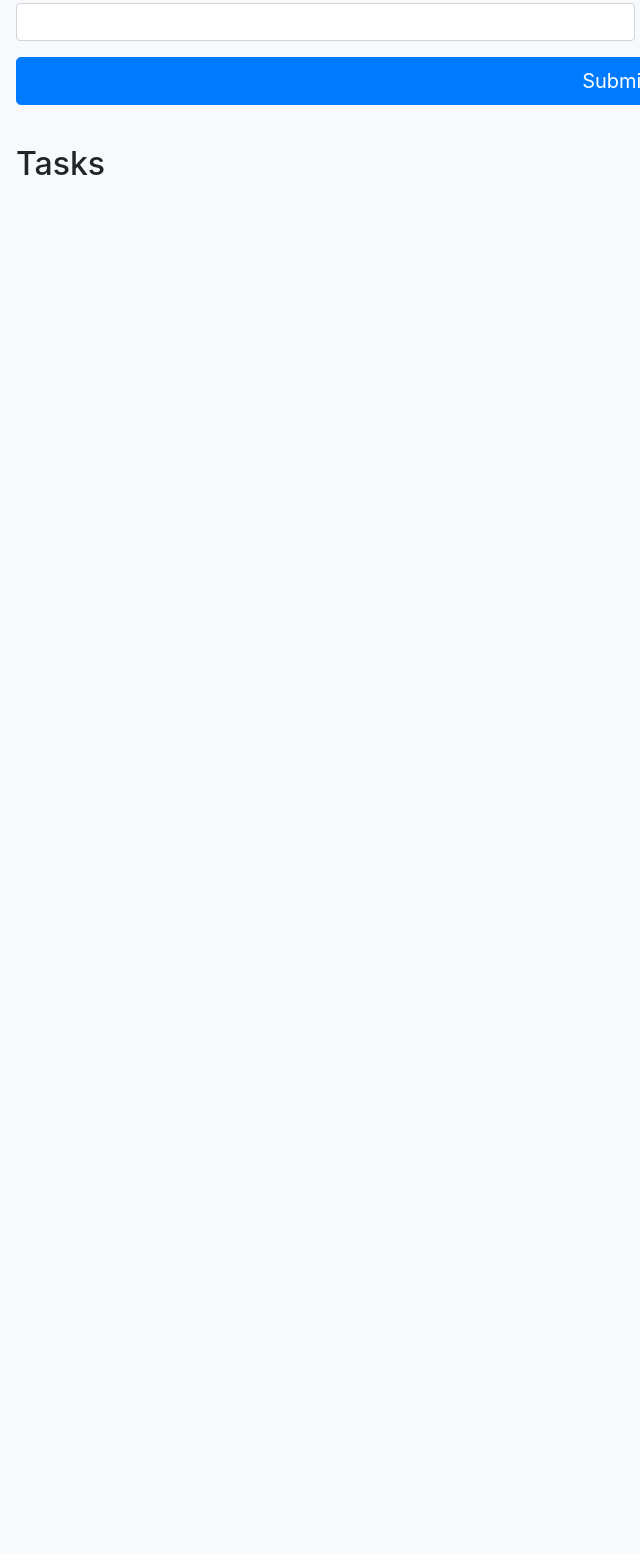
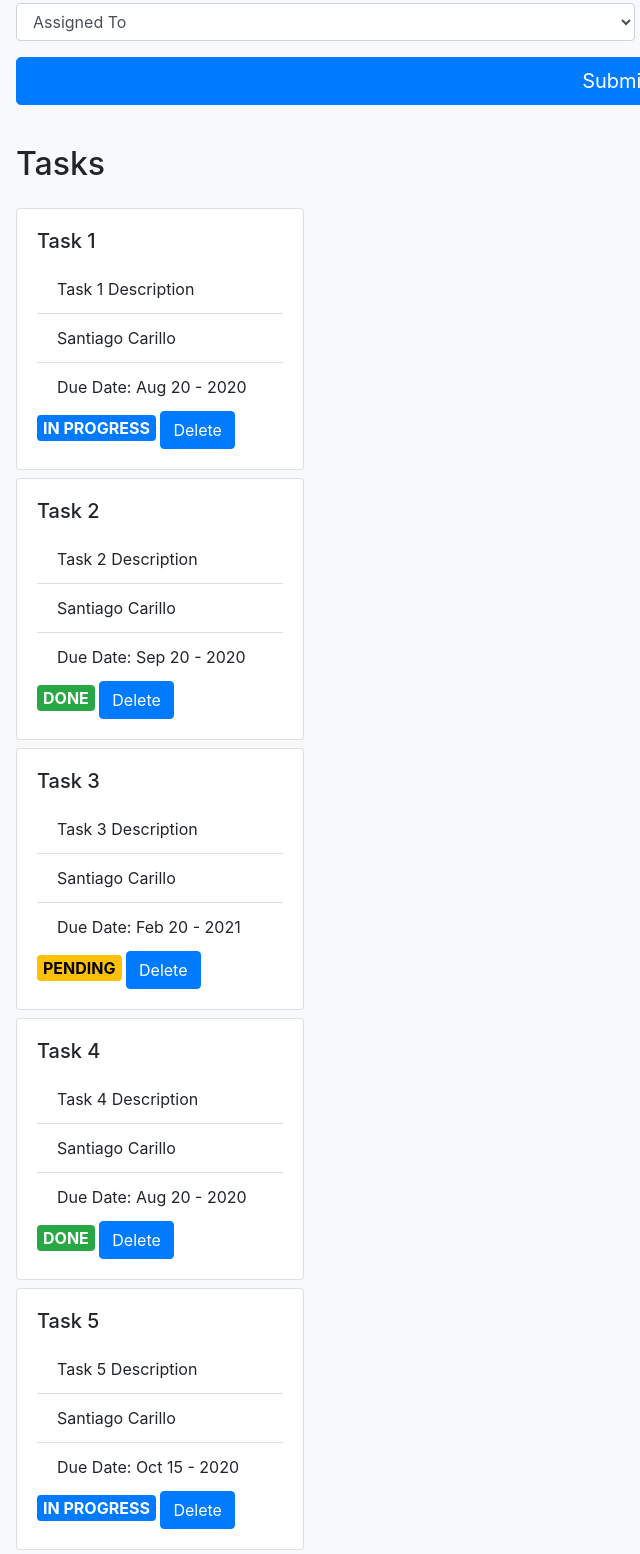
Before and after one commit to Franchesca02/JWD---Group-1-Final-Project, a plain HTML site: page index.html in a window 1280 px wide. Shown: the part 319-1873 px from the top of the page, without its empty margins (0-640 px from the left). Before the commit the page ends 800 px from the top, so only its background shows below. Drawn offline with nearby package versions, Linux system fonts and the light colour scheme.

Commit message:
The completed task three in sprint one

```diff
--- a/index.html
+++ b/index.html
@@ -28,8 +28,16 @@
 
         <div class="form-row">
             <div class="form-group col">
-                <label html for="assignedTo">Assigned </label>
-                <input type="text" class="form-control" />
+                <label html for="assignedTo">Assigned To</label>
+                <select class="form-control">
+                    <option>Assigned To</option>
+                    <option value="Ify Ihuoma">Ify Ihuoma</option>
+                    <option value="Danielle Battle">Danielle Battle</option>
+                    <option value="Noah Macaluso">Noah Macaluso</option>
+                    <option value="Steve Bob">Steve Bob</option>
+                    <option value="Bethelihem Begahsaw">Bethelihem Begahsaw</option>
+                </select>
+                <!-- <input type="text" class="form-control" /> -->
             </div>
             <div class="form-group col">
                 <label html for="dueDate" class="d-block">Due Date</label>
@@ -41,6 +49,80 @@
     <div class="my-4">
         <h2>Tasks</h2>
     </div>
+
+    <div class="cards">
+    <div class="card my-2" style="width: 18rem;">
+        <div class="card-body">
+          <h5 class="card-title">Task 1</h5>
+          <ul class="list-group list-group-flush font-weight-normal">
+            <li class="list-group-item">Task 1 Description</li>
+            <li class="list-group-item">Santiago Carillo</li>
+            <li class="list-group-item">Due Date: Aug 20 - 2020</li>
+          </ul>
+          <button type="submit" class="bg-primary rounded border-0 text-white font-weight-bold text-small">IN PROGRESS</button>
+          <button type="submit" class="btn btn-primary text-white">Delete</button>
+
+        </div>
+      </div>
+
+      <div class="card my-2" style="width: 18rem;">
+        <div class="card-body">
+          <h5 class="card-title">Task 2</h5>
+          <ul class="list-group list-group-flush font-weight-normal">
+            <li class="list-group-item">Task 2 Description</li>
+            <li class="list-group-item">Santiago Carillo</li>
+            <li class="list-group-item">Due Date: Sep 20 - 2020</li>
+          </ul>
+          <button type="submit" class="bg-success rounded border-0 text-white font-weight-bold text-small">DONE</button>
+          <button type="submit" class="btn btn-primary text-white">Delete</button>
+
+        </div>
+      </div>
+
+      <div class="card my-2" style="width: 18rem;">
+        <div class="card-body">
+          <h5 class="card-title">Task 3</h5>
+          <ul class="list-group list-group-flush font-weight-normal">
+            <li class="list-group-item">Task 3 Description</li>
+            <li class="list-group-item">Santiago Carillo</li>
+            <li class="list-group-item">Due Date: Feb 20 - 2021</li>
+          </ul>
+          <button type="submit" class="bg-warning rounded border-0 font-weight-bold text-small">PENDING</button>
+          <button type="submit" class="btn btn-primary text-white">Delete</button>
+
+        </div>
+      </div>
+
+      <div class="card my-2" style="width: 18rem;">
+        <div class="card-body">
+          <h5 class="card-title">Task 4</h5>
+          <ul class="list-group list-group-flush font-weight-normal">
+            <li class="list-group-item">Task 4 Description</li>
+            <li class="list-group-item">Santiago Carillo</li>
+            <li class="list-group-item">Due Date: Aug 20 - 2020</li>
+          </ul>
+          <button type="submit" class="bg-success rounded border-0 text-white font-weight-bold text-small">DONE</button>
+          <button type="submit" class="btn btn-primary text-white">Delete</button>
+
+        </div>
+      </div>
+
+      <div class="cards">
+        <div class="card my-2" style="width: 18rem;">
+            <div class="card-body">
+              <h5 class="card-title">Task 5</h5>
+              <ul class="list-group list-group-flush font-weight-normal">
+                <li class="list-group-item">Task 5 Description</li>
+                <li class="list-group-item">Santiago Carillo</li>
+                <li class="list-group-item">Due Date: Oct 15 - 2020</li>
+              </ul>
+              <button type="submit" class="bg-primary rounded border-0 text-white font-weight-bold text-small">IN PROGRESS</button>
+              <button type="submit" class="btn btn-primary text-white">Delete</button>
+
+            </div>
+          </div>
+
+</div>
 </div>
 
 
```
